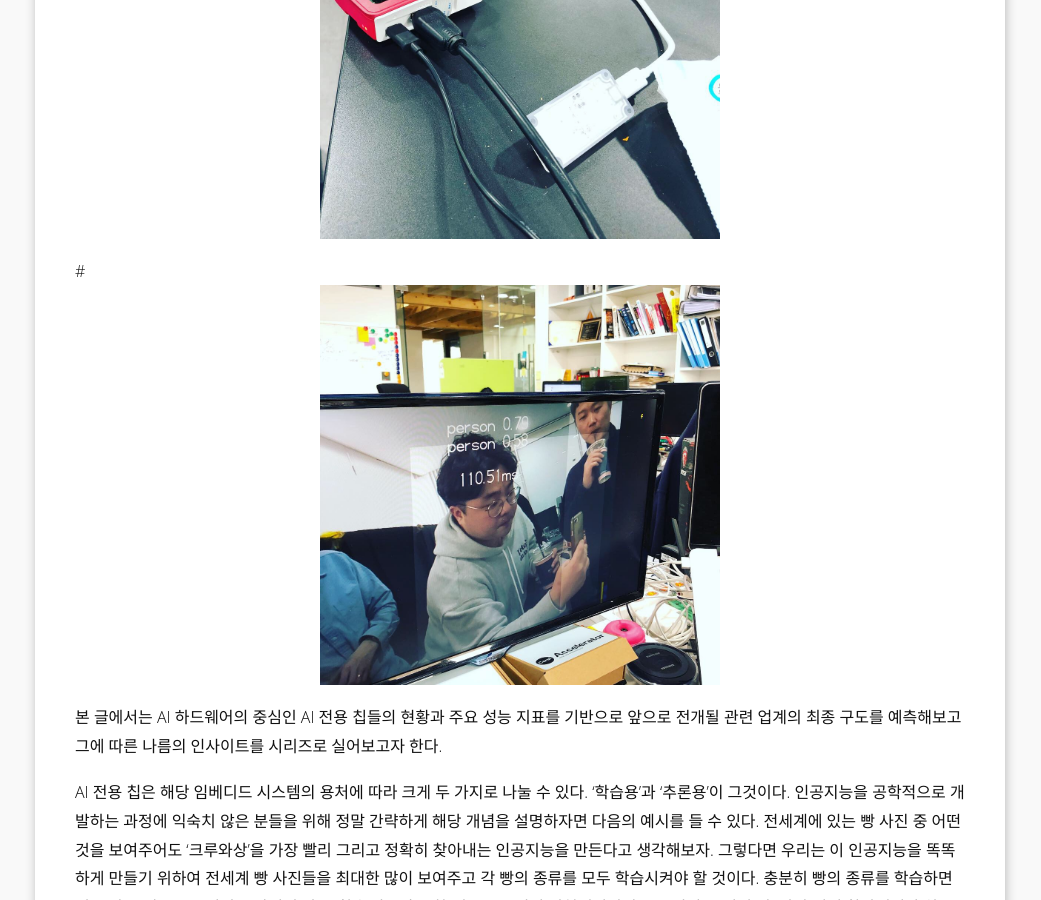
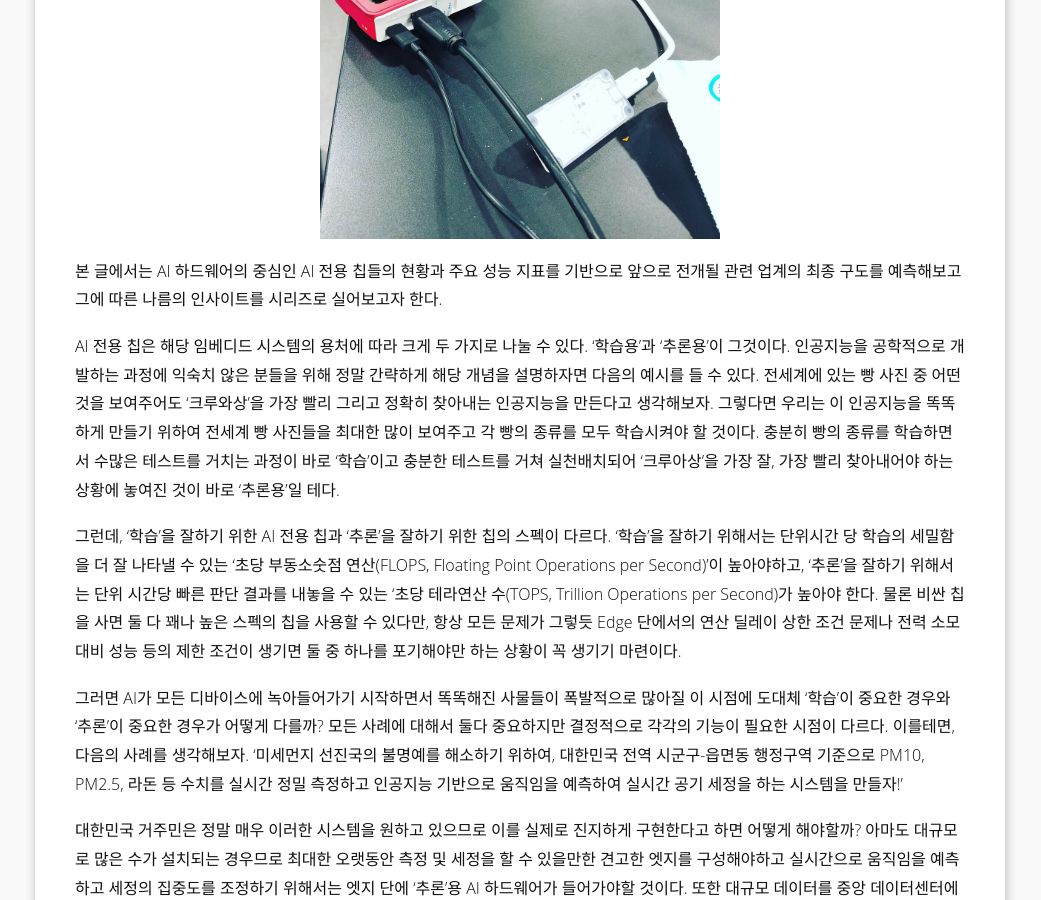
Before and after one commit to HyoukJang/HyoukJang.github.io, a Jekyll site: the page built from _posts/2019-03-24-Central-Decentral.md, in a window 1280 px wide and 900 px high, scrolled down 634 px. Shown: the whole window, without its empty margins (120-1161 px from the left). Built offline with Jekyll 4.4.1, drawn with Linux system fonts in a browser that asks for light colours; nearby versions of some CDN libraries; some web fonts are replaced; comment, search, counter and statistics services are not loaded.

Commit message:
last edit

```diff
--- a/_posts/2019-03-24-Central-Decentral.md
+++ b/_posts/2019-03-24-Central-Decentral.md
@@ -10,10 +10,7 @@ open: true
 
 필자가 창업한 회사의 업무 특성상 차량 전장을 비롯하여 IoT 임베디드 시스템에 대한 아키텍처를 주의깊게 살펴보게 되면서 자연스레 인공지능 가속화 칩셋에 대한 관심이 커졌다. 더욱이 최근에 구글이 발표하자마자 주문한 작은 USB 사이즈의 AI 가속화 스틱을 가지고 실시간 이미지 분류 추론을 수행하는 데모를 만들어보면서 그 성능이 꽤나 기특한 탓에 이를 파헤쳐보기로 마음먹게 되었다.
 
-
 ![Google Coral_1]({{site.baseurl}}/images/coral_1.JPG){: width="400" height="400"}
-
-#![Google Coral_2]({{site.baseurl}}/images/coral_2.JPG){: width="400" height="400"}
 
 
 본 글에서는 AI 하드웨어의 중심인 AI 전용 칩들의 현황과 주요 성능 지표를 기반으로 앞으로 전개될 관련 업계의 최종 구도를 예측해보고 그에 따른 나름의 인사이트를 시리즈로 실어보고자 한다.
```
